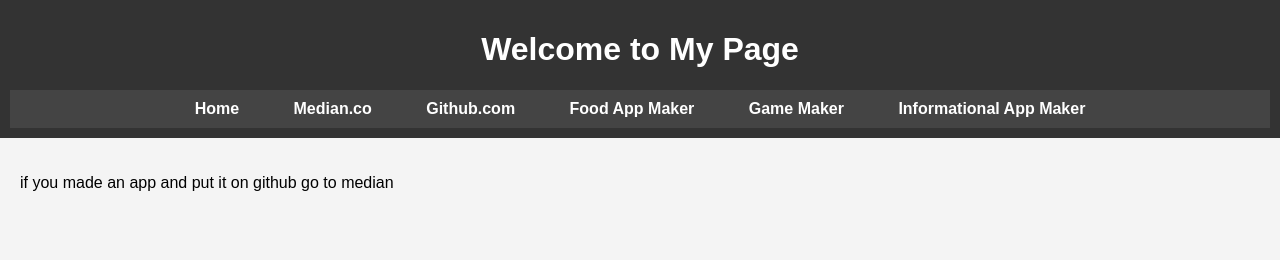
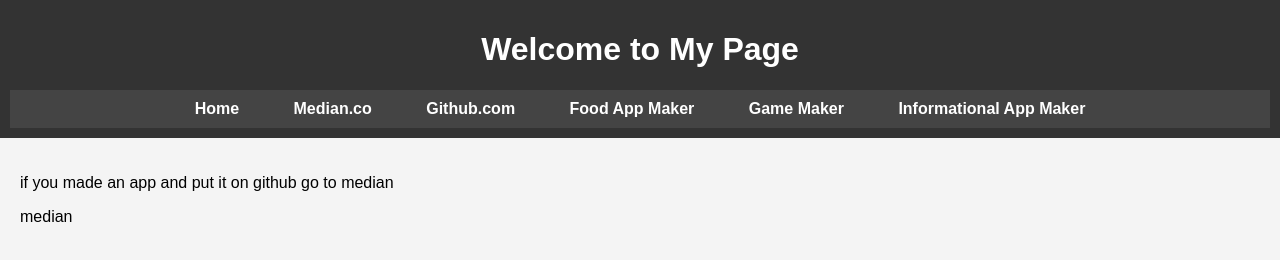
Before and after one commit to skyler1325/app-maker, a plain HTML site: page Median.html in a window 1280 px wide. Drawn offline with Linux system fonts and the light colour scheme.

Commit message:
Update Median.html

```diff
--- a/Median.html
+++ b/Median.html
@@ -22,7 +22,7 @@
     </header>
     <main>
         <p>if you made an app and put it on github go to median</p>
-        <a herf="https://median.co/app>median</a>
+        <a herf="https://median.co/app">median</a>
     </main>
 </body>
 </html>
```
